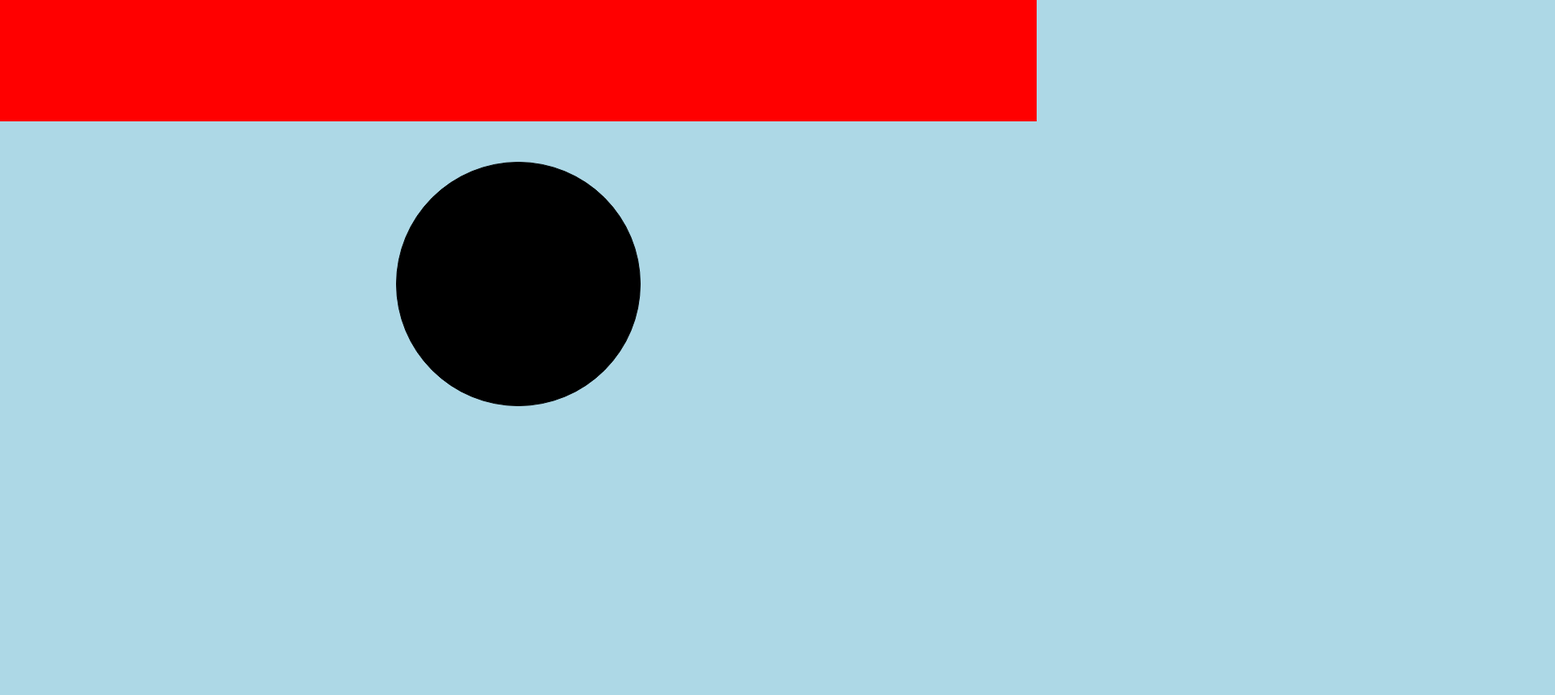
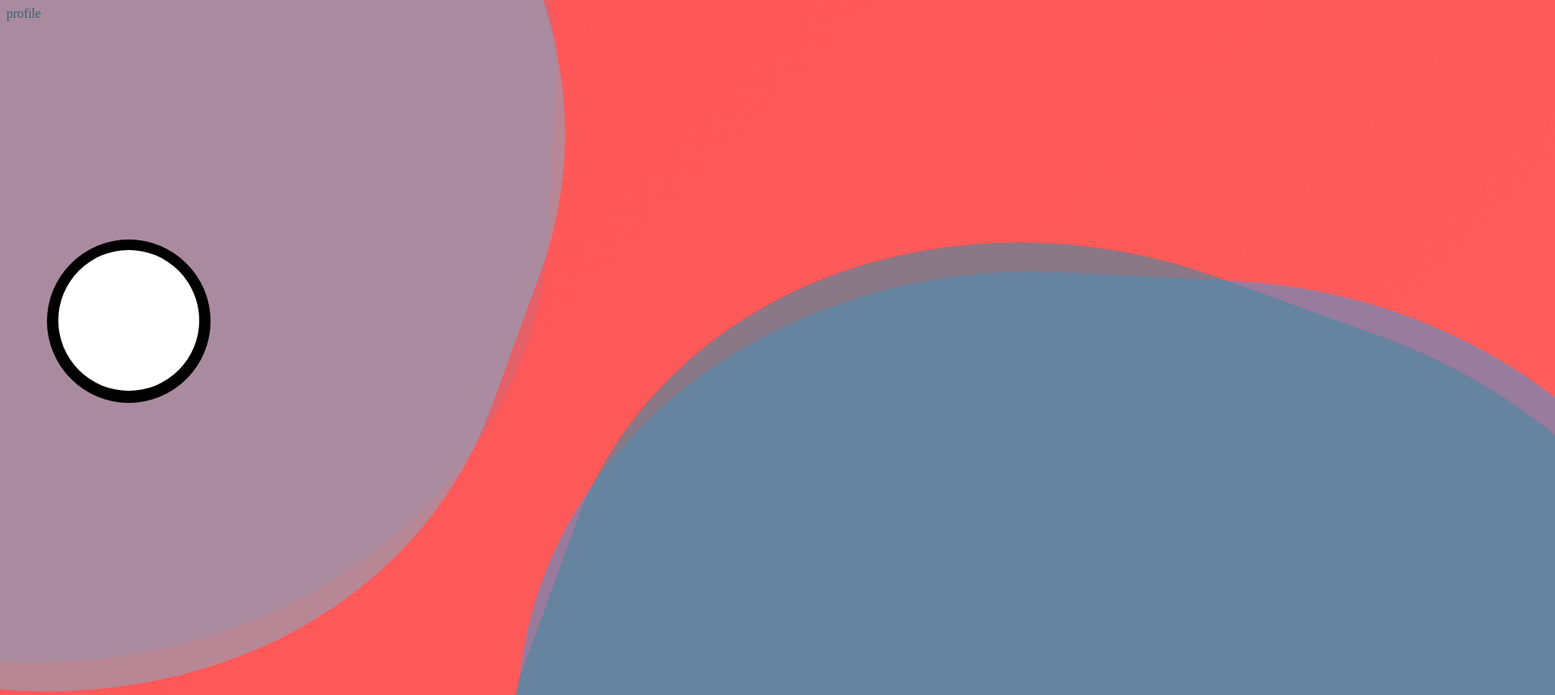
Before and after one commit to danieltshibangu/recc-site, a plain HTML site: page movie-html/index.html in a window 1280 px wide. Shown: the top 859 px of the page at 81% size, 1920 px wide, since content can reach past the window. Before the commit the page ends 800 px from the top, so only its background shows below. Drawn offline with Linux system fonts and the light colour scheme.

Commit message:
Updated backgroound design within css

```diff
--- a/movie-html/index.html
+++ b/movie-html/index.html
@@ -7,11 +7,10 @@
     <title>Document</title>
   </head>
   <body>
-    <div class="wrapper">
     <!--- start with inline navigation for the html header-->
     <header>
       <nav>
-      <div id="profile"></div>
+      <div id="profile">profile</div>
       <div id="liked"></div>
       <div id="user-settings"></div>
       </nav>
@@ -23,7 +22,22 @@
       </div>
     </div>
     <div class="rec-link"></div>
-    </div>
+
+    <div id='wave-box-one'>
+      <div class='wave -one'></div>
+      <div class='wave -two'></div>
+      <div class='wave -three'></div>
+  </div>
+
+  <div id='wave-box-two'>
+    <div class='wave -one'></div>
+    <div class='wave -two'></div>
+    <div class='wave -three'></div>
+</div>
+
+
+
 
   </body>
+  <script src="js/myscript.js"></script>
 </html>
--- a/movie-html/style.css
+++ b/movie-html/style.css
@@ -1,31 +1,52 @@
 body {
-  margin: 0;
-  padding: 0;
-  background-color: lightblue;
+  background: linear-gradient( -45deg, #f66, #f55, #f77, #f77);
+  background-size: 800% 800%;
+  animation: gradient 15s ease infinite;
+  overflow-y: hidden;
+  overflow-x: hidden;
+}
+
+html, body {
+  height:100%;
+}
+
+@keyframes gradient {
+  0% { background-position: 0% 50%; }
+  50% { background-position: 100% 50%; }
+  100% { background-position: 0% 50%; }
 }
 
 /* creating the header */
 header {
   width: 100%;
-  height: 150px;
-  background-color: red;
+  height: 3em;
+  top:0;
+  left:0;
+  z-index:999;
+}
+
+header div {
+  height:100%;
+  display:inline-block;
 }
 
 /* Creating the highlighted movie profile */
 .selected-show {
   border-radius: 50%;
-  width: 300px;
-  height: 300px;
+  width: 200px;
+  height: 200px;
   background: BLACK;
   border: 1px solid black;
   position: relative;
-  top: 50px;
   backdrop-filter: blur(5px);
 
   /* centers the circle to the middle */
   display: block;
-  margin-left: auto;
+  margin-left: 50px;
   margin-right: auto;
+  z-index:5;
+
+  top:30%;
 }
 
 .movie-img-bubble {
@@ -33,11 +54,67 @@ header {
   margin-left: auto;
   margin-right: auto;
   position: relative;
-  top: 3.5%;
+  top: 6%;
+
 
   border-radius: 50%;
-  height: 93%;
-  width: 93%;
+  height: 87%;
+  width: 87%;
 
+  background-color: white;
+}
+
+#wave-box-one {
+  transform: rotate(80deg);
+  margin-left: -150px;
+  margin-top: -250px;
 
 }
+
+.wave {
+  position: fixed;
+  opacity: .4;
+  width: 1500px;
+  height: 1300px;
+  border-radius: 43%;
+}
+
+@keyframes rotate {
+  from { transform: rotate(0deg); }
+  from { transform: rotate(360deg); }
+}
+
+.wave.-one {
+  animation: rotate 7000ms infinite linear;
+  opacity: .1;
+  background: #0af;
+}
+
+.wave.-two {
+  animation: rotate 3000ms infinite linear;
+  opacity: .1;
+  background: black;
+}
+
+.wave.-three {
+  animation: rotate 7500ms infinite linear;
+  background-color: #77daff;
+}
+
+#wave-box-two {
+  transform: rotate(80deg);
+  height:100%;
+  position:absolute;
+  bottom:0;
+  right:0;
+}
+
+#wave-box-two .wave {
+  position: fixed;
+  opacity: .4;
+  width: 1500px;
+  height: 1300px;
+  margin-left: -150px;
+  margin-top: -250px;
+  border-radius: 43%;
+}
```
